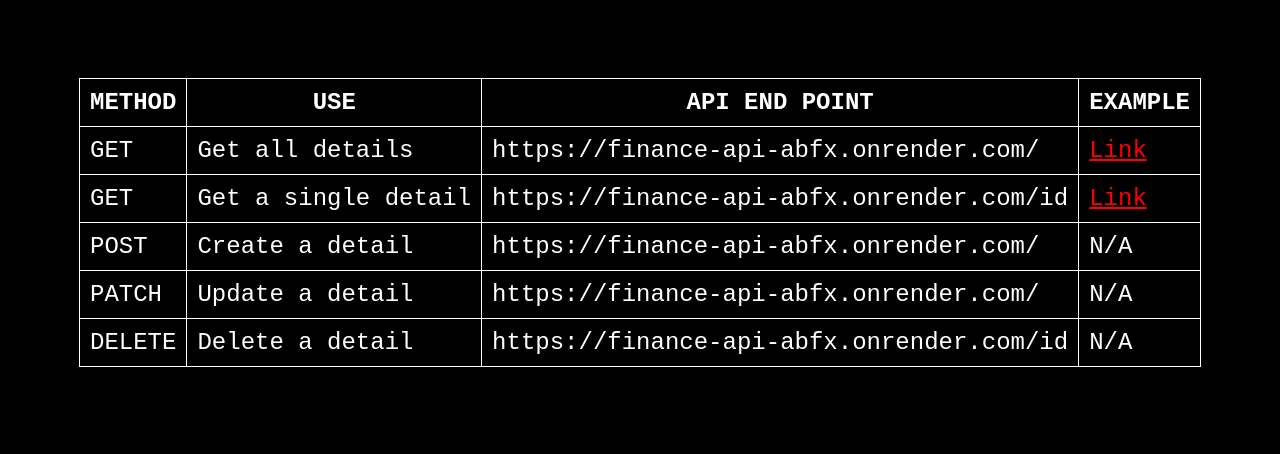
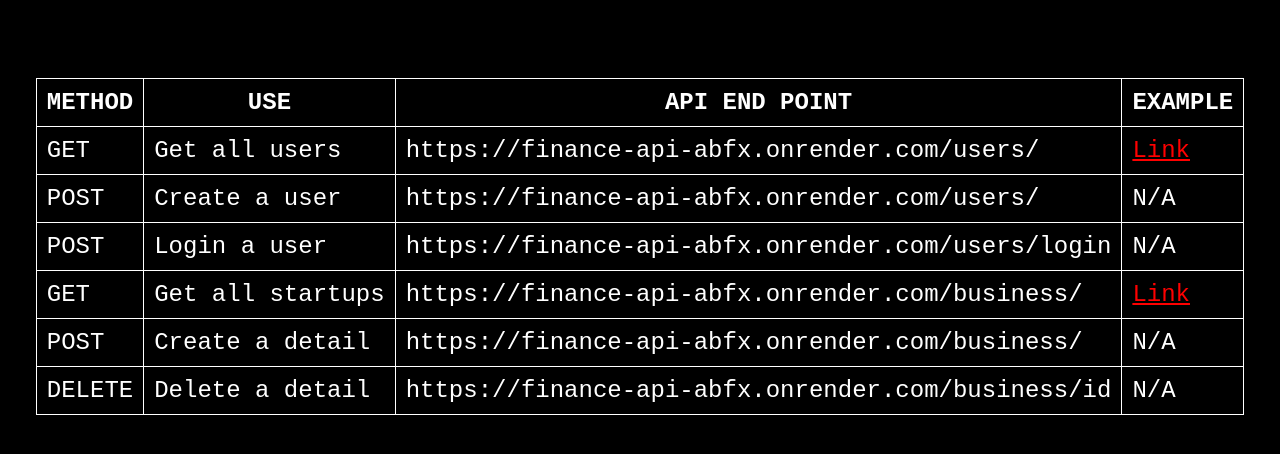
Before and after one commit to amexabee/finance-api, a website: page views/index.html in a window 1280 px wide. Shown: the part 134-588 px from the top of the page. Drawn offline with Linux system fonts and the light colour scheme; files that its build step writes are made by us from their sources.

Commit message:
Update API info

```diff
--- a/views/index.html
+++ b/views/index.html
@@ -21,32 +21,42 @@
         <tbody>
           <tr>
             <td>GET</td>
-            <td>Get all details</td>
-            <td>https://finance-api-abfx.onrender.com/</td>
-            <td><a href="https://finance-api-abfx.onrender.com/">Link</a></td>
+            <td>Get all users</td>
+            <td>https://finance-api-abfx.onrender.com/users/</td>
+            <td>
+              <a href="https://finance-api-abfx.onrender.com/users/">Link</a>
+            </td>
+          </tr>
+          <tr>
+            <td>POST</td>
+            <td>Create a user</td>
+            <td>https://finance-api-abfx.onrender.com/users/</td>
+            <td>N/A</td>
+          </tr>
+          <tr>
+            <td>POST</td>
+            <td>Login a user</td>
+            <td>https://finance-api-abfx.onrender.com/users/login</td>
+            <td>N/A</td>
           </tr>
           <tr>
             <td>GET</td>
-            <td>Get a single detail</td>
-            <td>https://finance-api-abfx.onrender.com/id</td>
-            <td><a href="https://finance-api-abfx.onrender.com/1">Link</a></td>
+            <td>Get all startups</td>
+            <td>https://finance-api-abfx.onrender.com/business/</td>
+            <td>
+              <a href="https://finance-api-abfx.onrender.com/business/">Link</a>
+            </td>
           </tr>
           <tr>
             <td>POST</td>
             <td>Create a detail</td>
-            <td>https://finance-api-abfx.onrender.com/</td>
-            <td>N/A</td>
-          </tr>
-          <tr>
-            <td>PATCH</td>
-            <td>Update a detail</td>
-            <td>https://finance-api-abfx.onrender.com/</td>
+            <td>https://finance-api-abfx.onrender.com/business/</td>
             <td>N/A</td>
           </tr>
           <tr>
             <td>DELETE</td>
             <td>Delete a detail</td>
-            <td>https://finance-api-abfx.onrender.com/id</td>
+            <td>https://finance-api-abfx.onrender.com/business/id</td>
             <td>N/A</td>
           </tr>
         </tbody>
```
